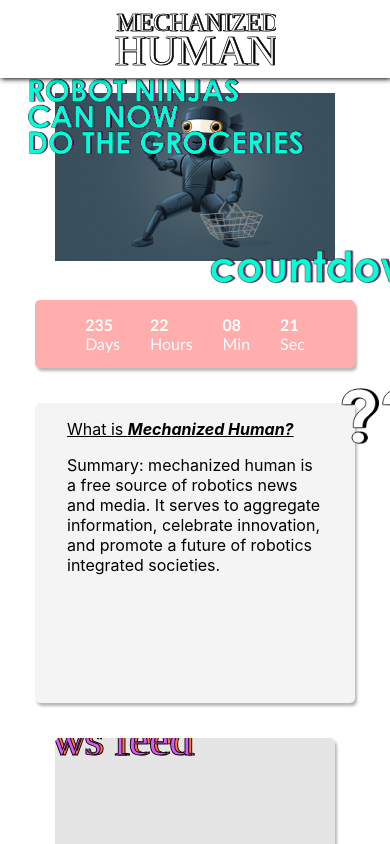
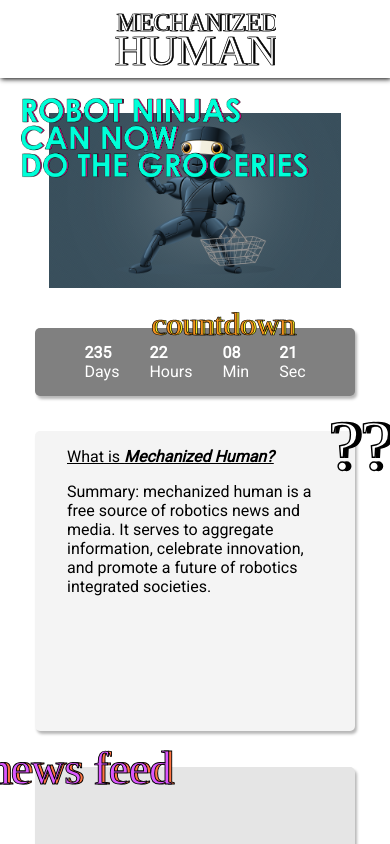
Before and after one commit to deanrivers/mechanizedHuman, a React app: page / in a window 390 px wide. Built offline with nearby package versions, Linux system fonts and the light colour scheme; no server answers.

Commit message:
Updated Mobile CSS

```diff
--- a/src/App.css
+++ b/src/App.css
@@ -1,23 +1,14 @@
+@import url('https://fonts.googleapis.com/css?family=Roboto&display=swap');
+@import url('https://fonts.googleapis.com/css?family=Titillium+Web&display=swap');
+
 html,body{
   background-color: #ffffff;
   /* height: 100vh; */
   position: relative;
   width: 100%;
+  font-family: 'Roboto', sans-serif;
+  /* font-family: 'Titillium Web', sans-serif; */
 }
-
-
-
-
-/* .App {
-
-  height: 100vh;
-
-  color: white;
-  text-align: center;
-
-} */
-
-
 /* Added */
 #grid{
   display: grid;
@@ -27,38 +18,24 @@
   /* margin: 12% 10% 0% 10%; */
   margin: 0 auto;
   padding-top: 10%;
-  max-width: 70%;
-
-
+  max-width: 80%;
+  padding-bottom: 5%;
 }
 
-
-
 .content-container{
-  /* background: red; */
-
-
-  /* background: rgb(85, 85, 85); */
   position: relative;
   height: 100%;
-
-
-  /* margin: 2%; */
 }
 
 .description-container{
   background: black;
-
   top: 0;
   left: 0;
 }
 
 .title-container{
-
-  /* top: -25px; */
   right: 0;
   font-size: 0.5em;
-
 }
 
 #main{
@@ -80,29 +57,26 @@
 #countdown{
 grid-column: 3;
 grid-row: 1/2;
-/* background: #cba545; */
 color: white;
-/* background-image: linear-gradient(to bottom right, white,#475c7a); */
-/* height: 100%; */
+background-image: linear-gradient(to bottom right, white,#475c7a);
+background: grey;
 }
 
 #countdown-parent-container{
   position: relative;
 }
+
 #countdown-image{
-  height: 60%;
+  height: 40%;
   position: absolute;
-  transform: translate(60%,-130%)
+  transform: translate(25%,-70%)
 }
 
 #countdown-container{
-
   font-size: 1.0em;
-  font-family: 'Trebuchet MS', 'Lucida Sans Unicode', 'Lucida Grande', 'Lucida Sans', Arial, sans-serifl;
-  /* font-family: 'Ubuntu', sans-serif; */
+  /* font-family: 'Trebuchet MS', 'Lucida Sans Unicode', 'Lucida Grande', 'Lucida Sans', Arial, sans-serifl; */
   display: flex;
   flex-direction: row;
-
 }
 
 #countdown > .content-container{
@@ -145,6 +119,11 @@
   grid-column: 1/2;
   grid-row: 4;
 
+}
+
+#news-feed-content{
+  overflow-x: hidden;
+  overflow-y: auto;
 }
 
 #news-feed-container{
@@ -252,7 +231,7 @@
   /* margin: 5%; */
 }
 
-#twitter-feed-container > ul > li{
+.twitterFeed-item{
   /* border-radius: 10px; */
   /* background: rgb(233, 233, 233); */
   padding: 20px;
@@ -260,7 +239,7 @@
   /* border: 1px solid; */
 }
 
-#twitter-feed-container > ul > li{
+.twitterFeed-item{
   background: white;
   /* border-top: 2px solid #1DA1f2; */
   border-top: 5px solid #ccc;
@@ -427,7 +406,7 @@
 #question-image{
   position: absolute;
   height: 20%;
-  transform: translate(325%, -30%);
+  transform: translate(330%, -30%);
 }
 
 #header{
@@ -474,11 +453,27 @@
   background: none;
   width: 100%;
 
+
 }
-
 .text-field:focus{
   border-bottom: 2px solid #2cc7b5;
 }
+
+
+
+input:-webkit-autofill {
+  box-shadow: 0 0 0 50px #b8ebe3 inset;
+  -webkit-box-shadow:0 0 0 50px #b8ebe3 inset; /* Change the color to your own background color */
+  -webkit-text-fill-color: #333;
+}
+
+input:-webkit-autofill:focus {
+  box-shadow: 0 0 0 50px #b8ebe3 inset;
+  -webkit-box-shadow: 0 0 0 50px #b8ebe3 inset;/*your box-shadow*/
+  -webkit-text-fill-color: #333;
+}
+
+
 
 #submit-button{
   transition: background-color 0.4s;
@@ -572,7 +567,7 @@
     width: 100%;
     min-width: 300px;
     /* min-width: 100%; */
-    padding-top: 20%;
+    padding-top: 25%;
 
 
     margin: 0 auto;
@@ -610,9 +605,9 @@
 
   #news-feed{
     min-height: 370px;
-    max-height: 400px;
-    overflow-x: hidden;
-    overflow-y: auto;
+
+    /* overflow-x: hidden;
+    overflow-y: auto; */
   }
   #videos{
     /* min-height: 300px; */
@@ -637,6 +632,15 @@
   #main{
     /* max-width: 500px; */
 
+  }
+
+  .iframe-container iframe{
+    position: relative;
+  }
+  #videos{
+    padding: 0;
+    margin-bottom: 10%;
+    margin-top: 10%;
   }
 
 }
--- a/src/App.js
+++ b/src/App.js
@@ -18,6 +18,8 @@
 import newsFeed from './assets/svg/news-feed.svg'
 import contactImage from './assets/svg/contact.svg'
 import twitterImage from './assets/svg/twitter.svg'
+import countdownImage from './assets/svg/countdown.svg'
+import questionMarks from './assets/svg/question-marks.svg'
 
 class App extends Component {
 
@@ -89,12 +91,13 @@
 
                 <div className="main-containers" id="countdown">
                   <Content text="Countdown"
-                  content={<Countdown date={`${year}-04-04T00:00:00`} />}
-                  padding="0px" float="right" color="#616161"/>
+                  content={<Countdown date={`${year}-04-04T00:00:00`}/>}
+                  padding="0px" float="right" color="#616161"
+                  image={<img src={countdownImage} className="svg-headers" id="countdown-image"/>}/>
                 </div>
 
-                <div className="main-containers" id="summary"><Content text="Summary" content={<Summary/>} padding="0px" float="right" color="#FFFFFF"/></div>
-                <div className="main-containers" id="news-feed"><Content image={<img src={newsFeed} id="news-feed-image" className="svg-headers"/>} content={<NewsFeed feed={this.state.newsFeed}/>}id="countdown-contatiner" text="News Feed" padding="0px" float="left"/></div>
+                <div className="main-containers" id="summary"><Content text="Summary" image={<img src={questionMarks} id="question-image" className="svg-headers"/>} content={<Summary/>} padding="0px" float="right" color="#FFFFFF"/></div>
+                <div className="main-containers" id="news-feed"><Content image={<img src={newsFeed} id="news-feed-image" className="svg-headers"/>} content={<NewsFeed feed={this.state.newsFeed}/>}id="countdown-contatiner" text="news-feed-content" padding="0px" float="left"/></div>
                 <div className="iframe-container main-containers" id="videos"><VideoPlayer/></div>
                 <div className="main-containers" id="twitter"><Content text="Twitter" image= {<img src={twitterImage} id="twitter-image" className="svg-headers"/>} content={<TwitterFeed twitterFeed={this.state.twitterFeed} />} padding="0px" float="right" color="#65A2D9"/></div>
                 <div className="main-containers" id="contact"><Content image={<img src={contactImage} id="contact-image" className="svg-headers"/>} content={<Contact/>} text="Contact" padding="0px" float="left" color="#D3F3EE"/></div>
--- a/src/components/countdown.js
+++ b/src/components/countdown.js
@@ -89,7 +89,7 @@
 
     return (
       <div id="countdown-parent-container">
-        <img src={coundownImage} id="countdown-image"/>
+        {/* <img src={coundownImage} id="countdown-image"/> */}
 
 
 
--- a/src/components/summary.js
+++ b/src/components/summary.js
@@ -1,12 +1,11 @@
 import React, { Component } from 'react';
 
 //image
-import questionMarks from '../assets/question.png'
+
 class Summary extends Component {
     render(){
         return(
             <div id="summary-container">
-                <img src={questionMarks} id="question-image"/>
                 <p id="header">What is <span id="mhuman">Mechanized Human?</span></p>
                 <p>
                 Summary: mechanized human is a free source of robotics news and media.
--- a/src/components/twitterFeed.js
+++ b/src/components/twitterFeed.js
@@ -72,7 +72,7 @@
         {this.props.image}
         <ul style={listStyle}>
           { this.state.feed.map( tweet  =>
-              <li id="twitterFeed">
+              <li className="twitterFeed-item">
                 {this.renderTweet(tweet)}
               </li>
           )}
--- a/src/containers/content.js
+++ b/src/containers/content.js
@@ -30,9 +30,9 @@
 
         return (
 
-            <div className="content-container" id={this.props.text}>
+            <div className="content-container">
                 {this.props.image}
-                <div style={contentStyle}>
+                <div style={contentStyle} id={this.props.text}>
                     {this.props.content}
                 </div>
 
```
Also changed, not shown: src/assets/svg/countdown.svg (added), src/assets/svg/question-marks.svg (added).
